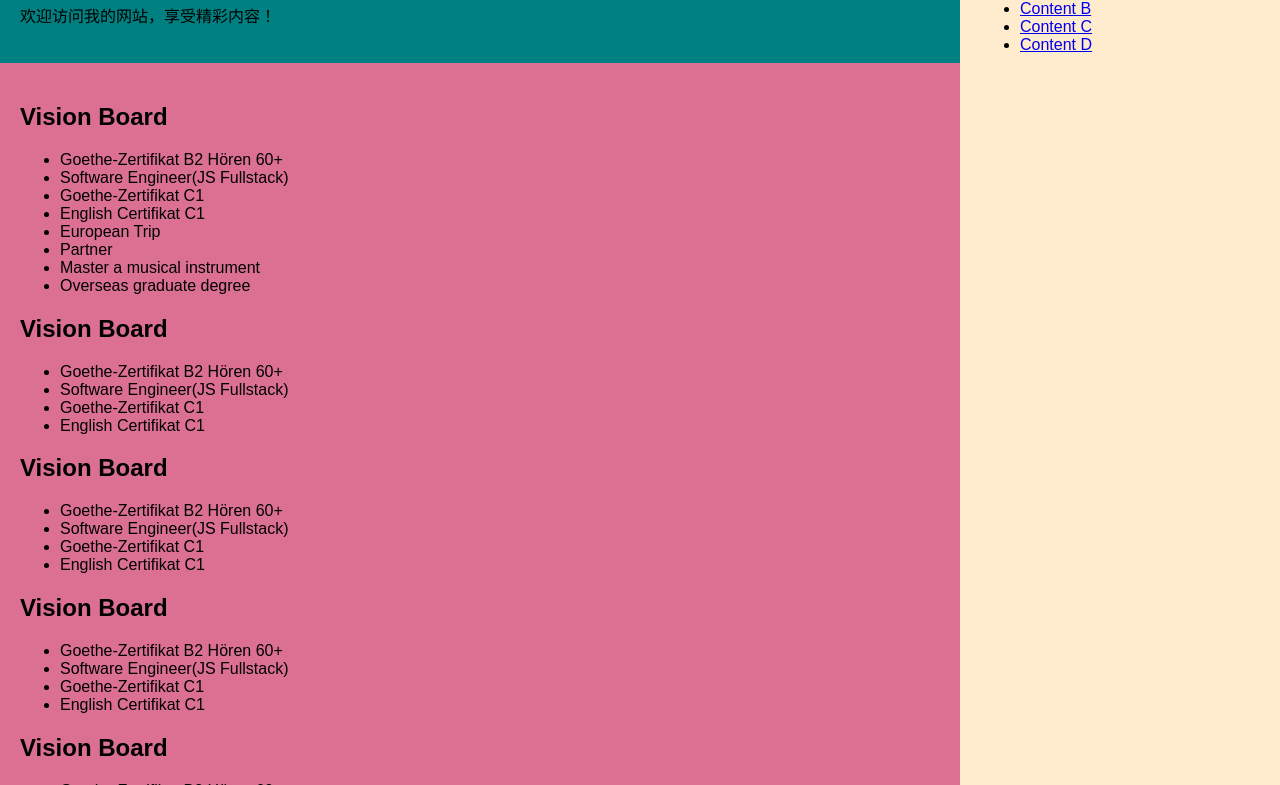
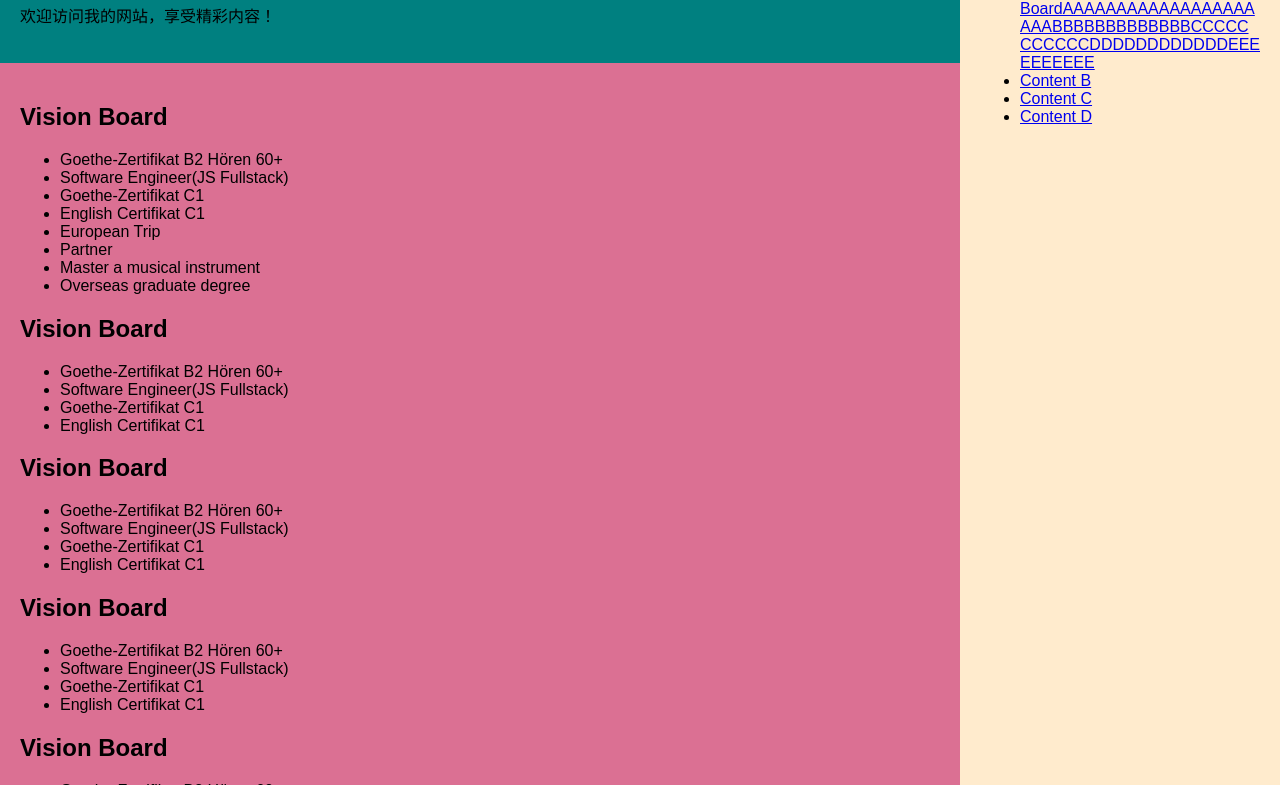
Before and after one commit to pzl2eu/web, a plain HTML site: page index.html in a window 1280 px wide. Shown: the part 224-1009 px from the top of the page. Drawn offline with Linux system fonts and the light colour scheme.

Commit message:
set word-wrap: break-word

```diff
--- a/index.html
+++ b/index.html
@@ -102,7 +102,7 @@
   <aside>
     <h1>Outline</h3>
     <ul>
-      <li><a href="#vision-board">Vision Board</a></li>
+      <li><a href="#vision-board">Vision BoardAAAAAAAAAAAAAAAAAAAAABBBBBBBBBBBBBCCCCCCCCCCCDDDDDDDDDDDDEEEEEEEEEE</a></li>
       <li><a href="#">Content B</a></li>
       <li><a href="#">Content C</a></li>
       <li><a href="#">Content D</a></li>
--- a/styles.css
+++ b/styles.css
@@ -1,5 +1,5 @@
 *{
-    box-sizing: border-box;
+    word-wrap: break-word;
 }
 
 .nav-divs{
```
